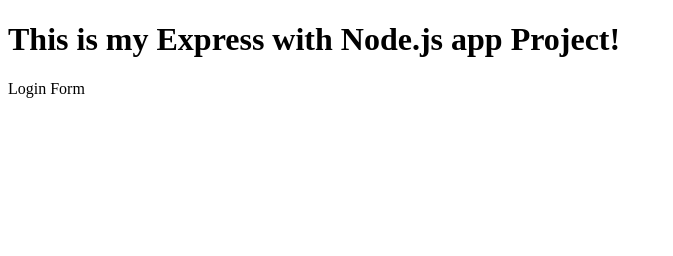
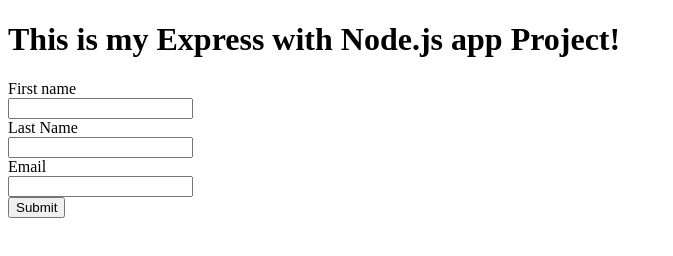
Before and after one commit to dkwkuk/demo_express_node, a plain HTML site: page public/index.html in a window 1280 px wide. Shown: the whole page, without its empty margins (0-673 px from the left). Drawn offline with Linux system fonts and the light colour scheme.

Commit message:
Added form to index.html

```diff
--- a/public/index.html
+++ b/public/index.html
@@ -8,6 +8,20 @@
     </head>
     <body>
         <h1>This is my Express with Node.js app Project!</h1>
-        <form action="">Login Form</form>
+        <form action="/users/add" method="post">
+            <label for="">First name</label>
+            <br>
+            <input type="text" name="first_name">
+            <br>
+            <label for="">Last Name</label>
+            <br>
+            <input type="text" name="last_name">
+            <br>
+            <label for="">Email</label>
+            <br>
+            <input type="text" name="email">
+            <br>
+            <input type="submit" value="Submit">
+        </form>
     </body>
 </html>
```
